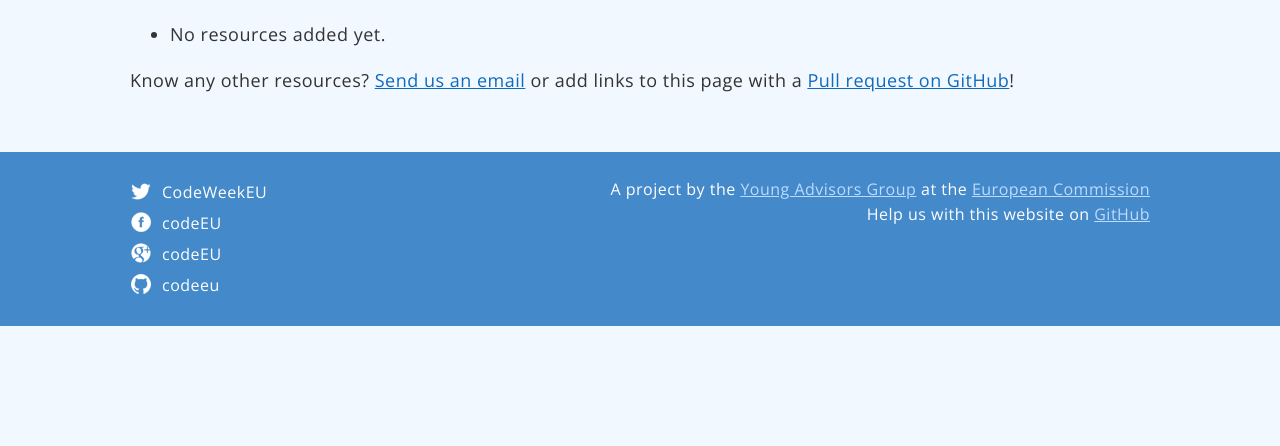
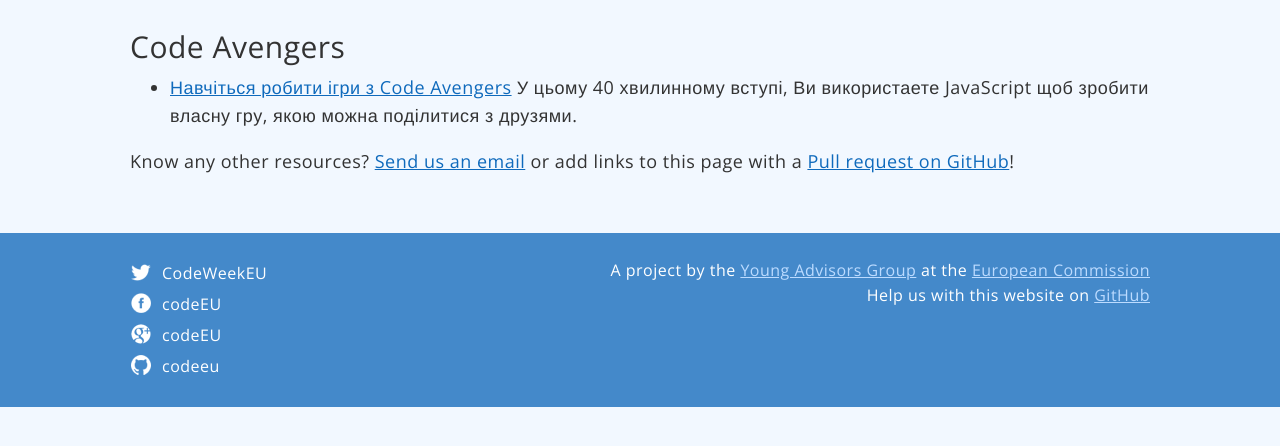
Before and after one commit to codeeu/codeeu.github.io, a Jekyll site: the page built from resources/ukraine/index.html, in a window 1280 px wide, cut to the strip 167-613 px from the top of the page. Built offline with Jekyll 4.4.1, drawn with Linux system fonts in a browser that asks for light colours; nearby versions of some CDN libraries; Markdown is read by kramdown in place of the engine named in the settings.

Commit message:
Added link to Code Avengers resources

```diff
--- a/resources/ukraine/index.html
+++ b/resources/ukraine/index.html
@@ -3,8 +3,9 @@
 title: Ukraine
 ---
 
+  <h2>Code Avengers</h2>
   <ul>
-   	<li>No resources added yet.</li>
+  	<li><a href="http://www.codeavengers.com/javascript/17?l=uk">Навчіться робити ігри з Code Avengers</a> У цьому 40 хвилинному вступі, Ви використаете JavaScript щоб зробити власну гру, якою можна поділитися з друзями.</li>
   </ul>
 
   <p>Know any other resources? <a href="mailto:{{site.contact.email}}">Send us an email</a> or add links to this page with a <a href="https://github.com/codeeu/codeeu.github.io">Pull request on GitHub</a>!</p>
```
